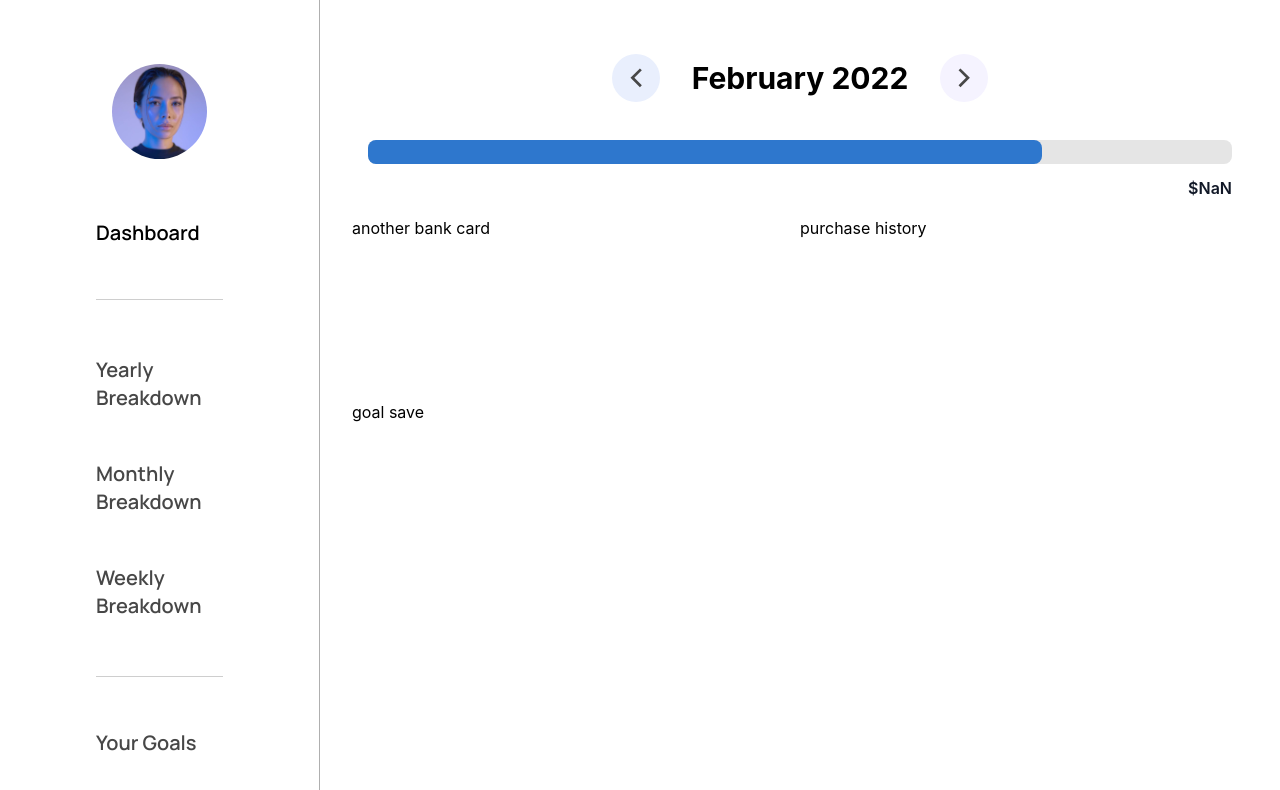
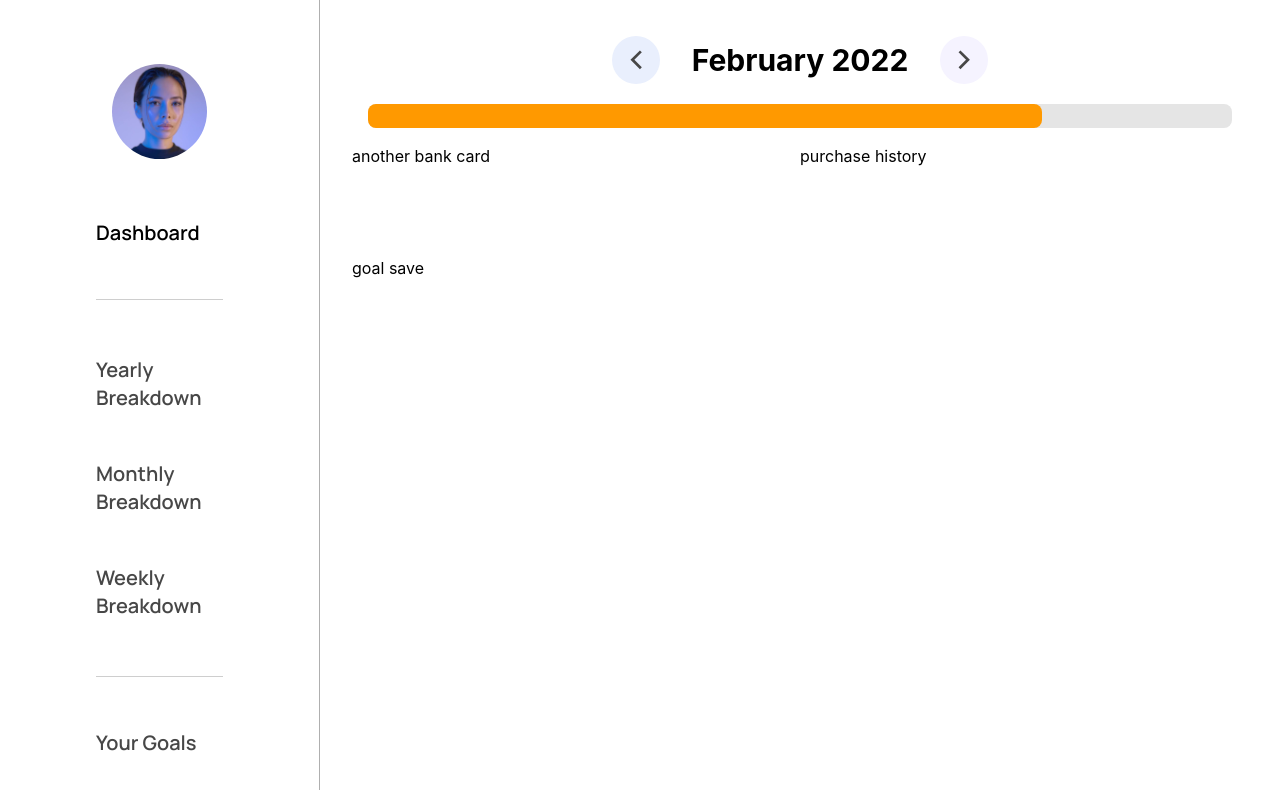
Before and after one commit to anyuan-chen/perdiem, a Next.js app: page /day/2022-01-29 in a window 1280 px wide. Shown: the top 790 px of the page. Built offline with nearby package versions, Linux system fonts and the light colour scheme.

Commit message:
Fully refactor bar

```diff
--- a/components/breakdown/bar.js
+++ b/components/breakdown/bar.js
@@ -8,7 +8,7 @@ export default function BreakdownBar({ percentage, description, cost }) {
   });
   return (
     <div className="">
-      <CompletionBar percentage={percentage} color="#e5e5e5" />
+      <CompletionBar percentage={percentage} color="#2e77cd" />
       <div className="flex justify-between mt-3">
         <p className="font-semibold text-gray-500">{description}</p>
         <p className="font-semibold text-gray-900">{formatter.format(cost)}</p>
--- a/components/shared/simplebar.js
+++ b/components/shared/simplebar.js
@@ -1,24 +1,20 @@
 import React from "react";
 
 export default function CompletionBar({ percentage, color }) {
-  const formatter = new Intl.NumberFormat("en-US", {
-    style: "currency",
-    currency: "USD",
-  });
   return (
     <div className="gradient-bar">
       <div className="gradient-bar color-bar"></div>
       <style jsx>{`
         .gradient-bar {
           height: 1.5rem;
-          background: ${color};
+          background: #e5e5e5;
           border-radius: 0.5rem;
         }
 
         .color-bar {
           height: 100%;
           width: ${percentage}%;
-          background: #2e77cd;
+          background: ${color};
         }
       `}</style>
     </div>
--- a/pages/day/[day].js
+++ b/pages/day/[day].js
@@ -2,7 +2,7 @@ import React from "react";
 import { motion } from "framer-motion";
 import spendingData from "../../data/spendingData.json";
 import Navbar from "../../components/shared/navbar";
-import CompletionBar from "../../components/breakdown/bar";
+import CompletionBar from "../../components/shared/simplebar";
 
 const allDays = [
   ...new Set(spendingData.map((i) => i.time.substring(0, i.time.indexOf("T")))),
@@ -36,7 +36,7 @@ export default function Day({ day }) {
         </header>
         <div className="col-span-2 bg-white p-4">
           <div className="grid">
-            <CompletionBar percentage={78} />
+            <CompletionBar percentage={78} color="#ff9900" />
           </div>
         </div>
         <div className="row-span-2">another bank card</div>
```
